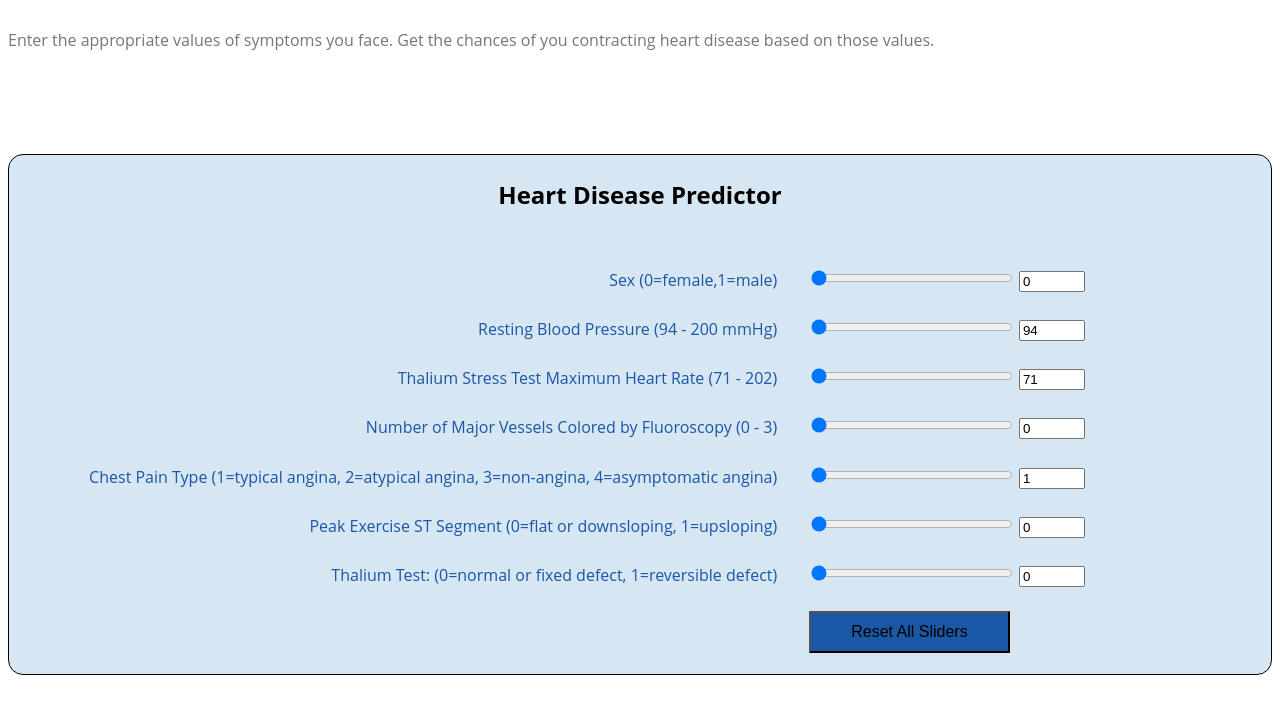
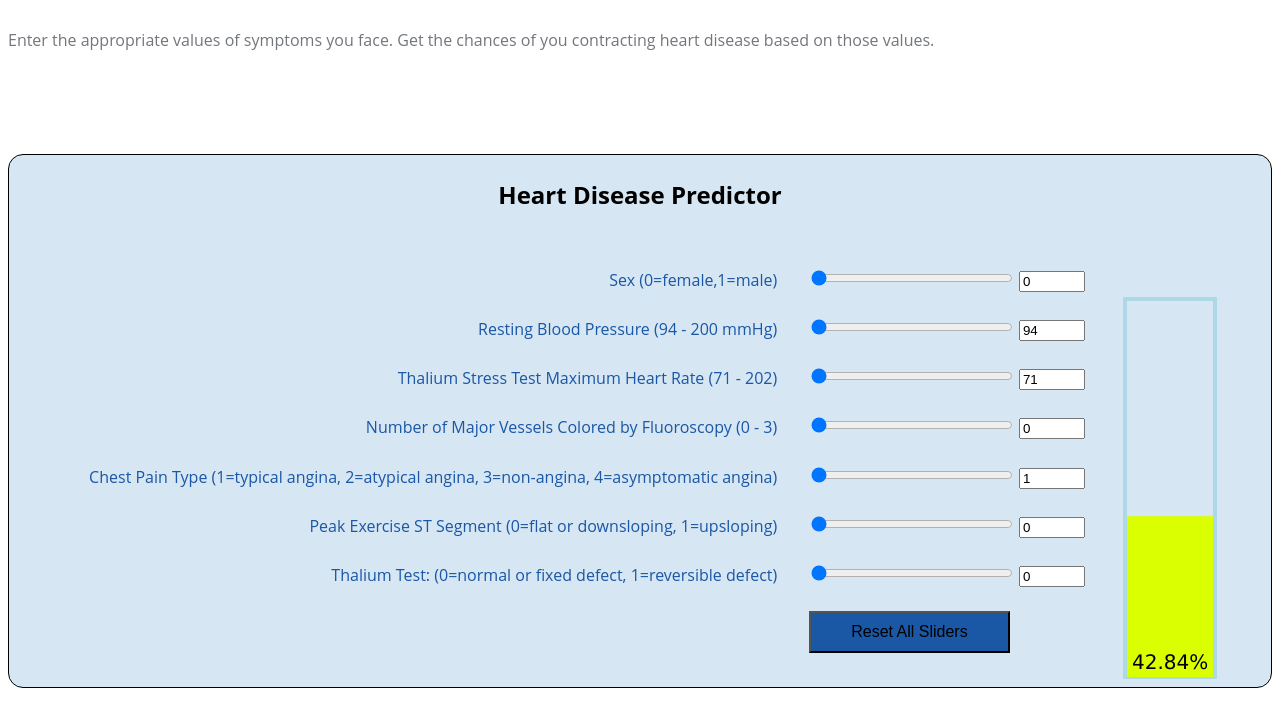
Before and after one commit to jatindidwania/epic-pro, a plain HTML site: page index.html in a window 1280 px wide. Shown: the part 267-994 px from the top of the page. Drawn offline with nearby package versions, Linux system fonts and the light colour scheme.

Commit message:
Update index.html
initial commit

```diff
--- a/index.html
+++ b/index.html
@@ -8,6 +8,8 @@
       <link href="css/style.css" rel="stylesheet">
 </head>
 <body>
+      <script src="//d3js.org/d3.v3.min.js"></script>
+
 <section class="probootstrap-section" data-section="predict" id="predict">
     <div class="container">
         <div class="row text-center mb100">
```
